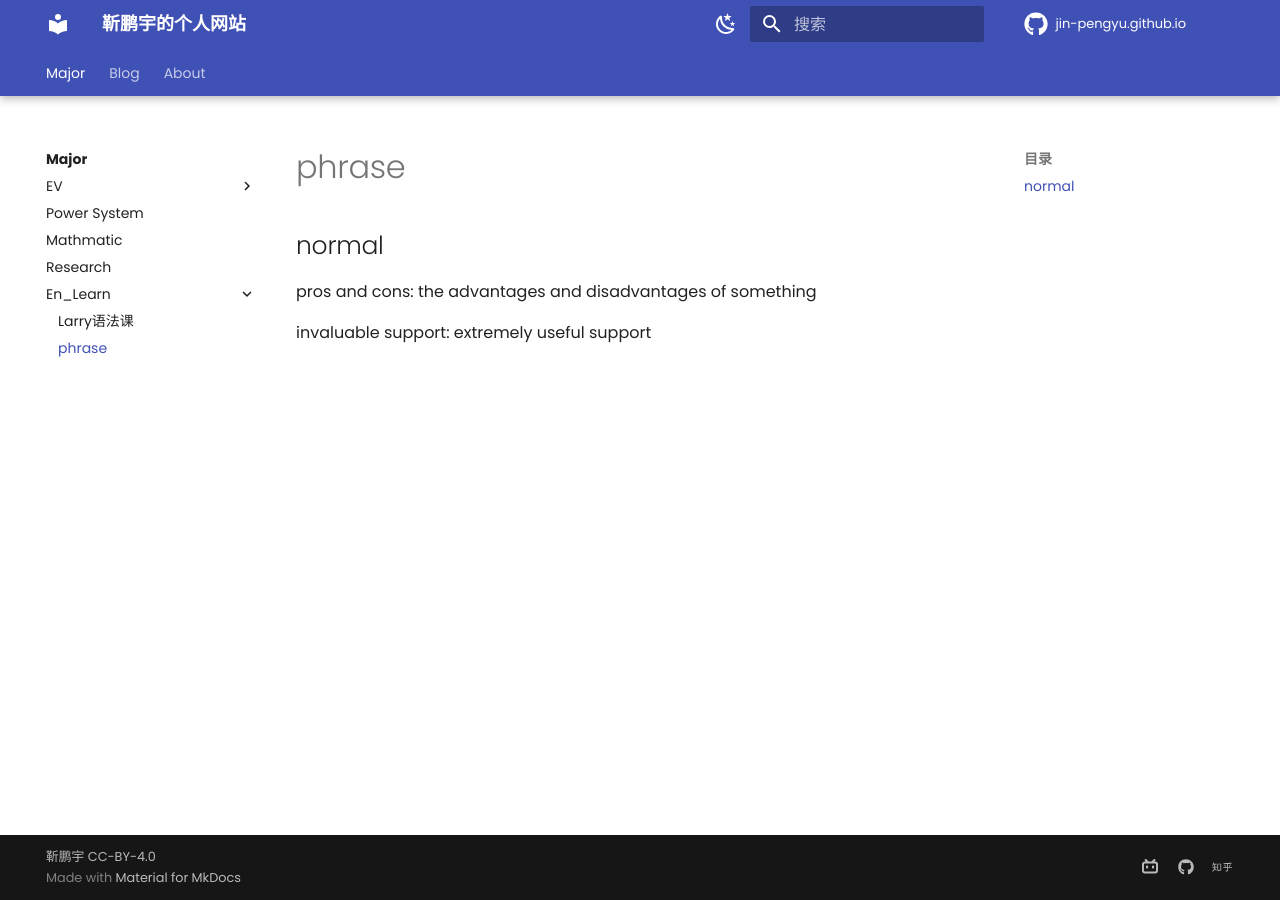
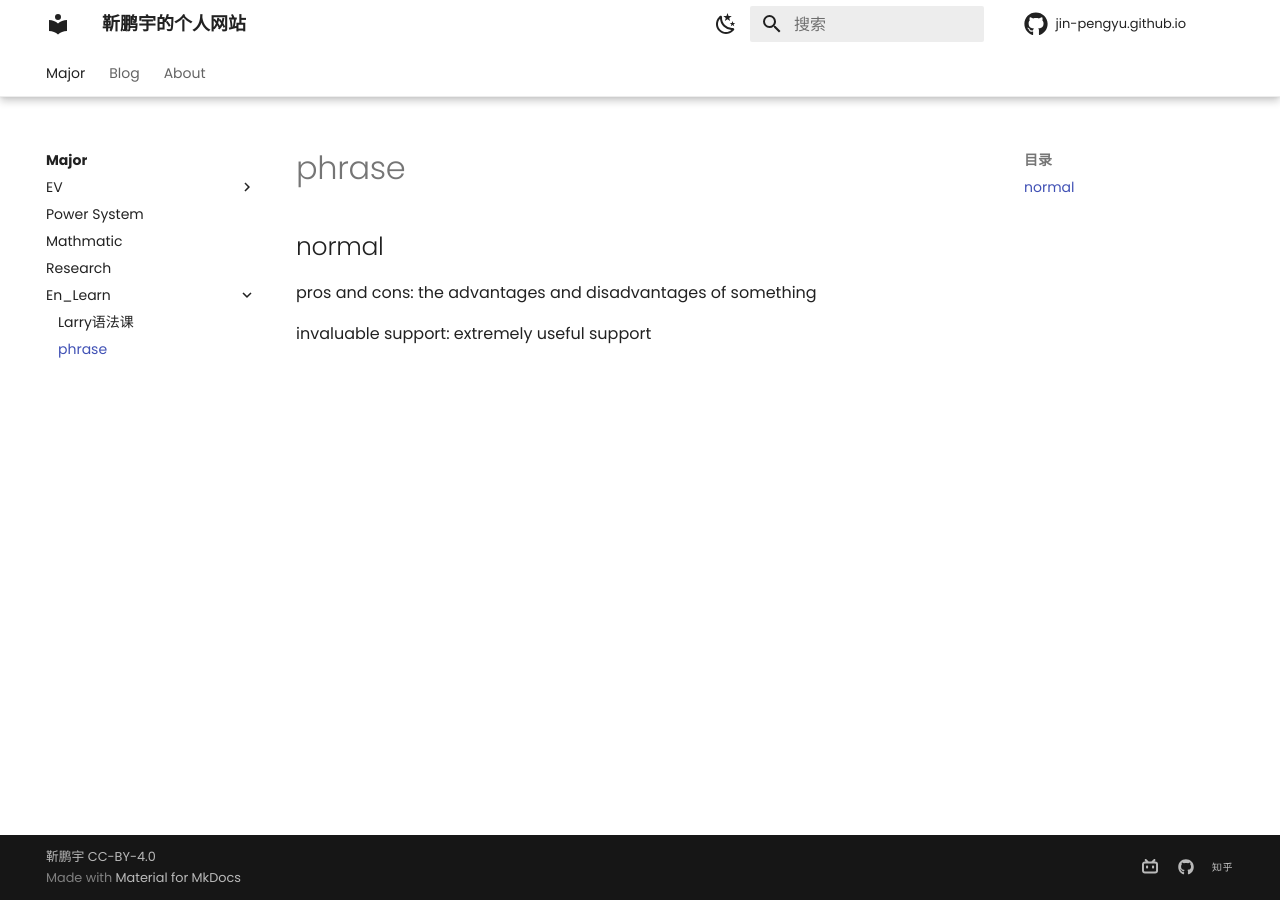
Before and after one commit to Pengyu-Jin/Pengyu-Jin.github.io, an MkDocs documentation site: the page built from docs/major/EN-learn/phrase.md, in a window 1280 px wide. Built offline with MkDocs 1.6.1 and Material for MkDocs 9.7.7, drawn with Linux system fonts in a browser that asks for light colours.

Commit message:
style change 263

```diff
--- a/mkdocs.yml
+++ b/mkdocs.yml
@@ -45,7 +45,7 @@ theme:
   name: material
   palette:
     - scheme: default # 日间模式
-      primary: indigo # 上方的
+      primary: white # 上方的
       accent: orange # 链接等可交互元件的高亮色
       toggle:
         icon: material/weather-night # 图标
```
